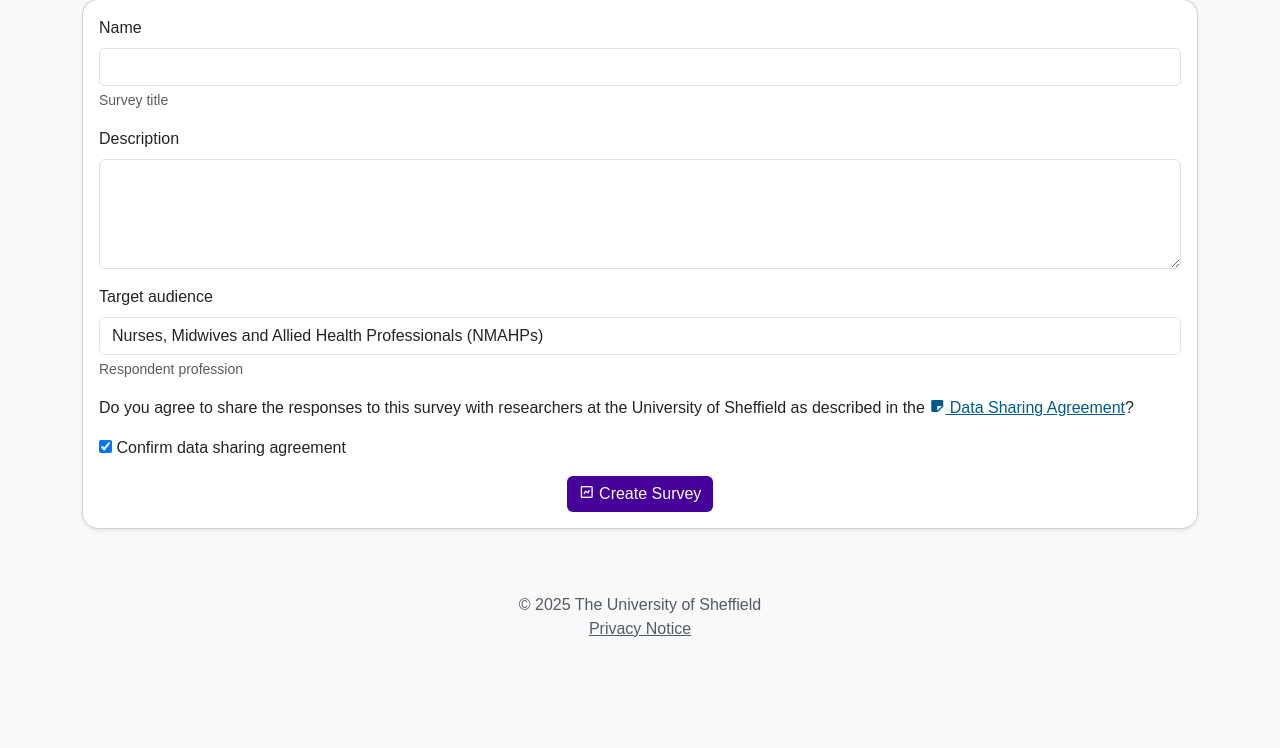
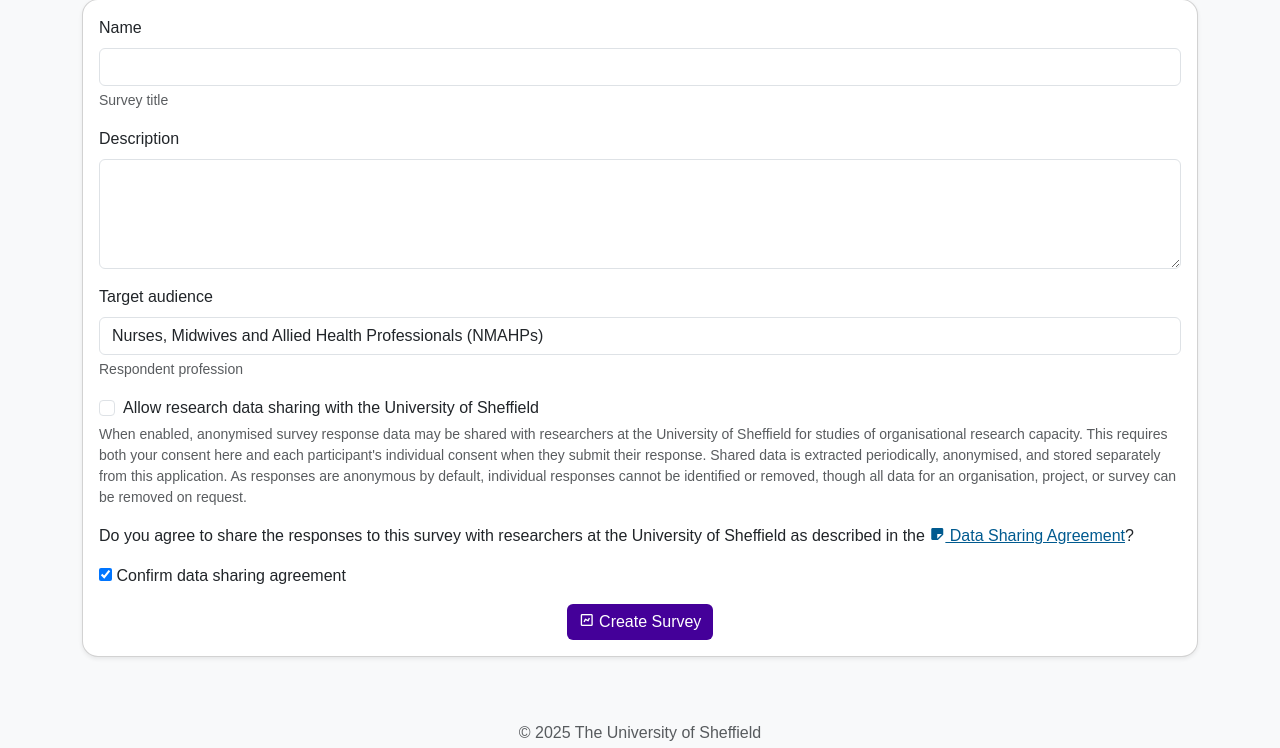
Before and after one commit to RSE-Sheffield/SORT, a Django app: page /survey/create/1 in a window 1280 px wide. Shown: the part 295-1043 px from the top of the page. Before the commit the page ends 932 px from the top, so only its background shows below. Run offline with Django 5.2, Linux system fonts and the light colour scheme; a user stored in the database is signed in; parts of the project's set-up code (start-up, migrations or seed data) failed here and were passed over; some libraries are stand-ins or nearby versions.

Commit message:
Add survey data sharing consent field (#450)
* feat: Add survey data sharing consent field

* chore: fix linting

* chore: add research consent info to survey detail page

```diff
--- a/survey/forms.py
+++ b/survey/forms.py
@@ -84,14 +84,27 @@ class SurveyCreateForm(forms.ModelForm):
         label="Target audience",
         choices=Profession,
         help_text="Respondent profession",
-        widget=forms.Select(attrs={'class': 'form-control'})  # Optional: add CSS classes
+        widget=forms.Select(attrs={"class": "form-control"}),
+    )
+
+    research_data_consent = forms.BooleanField(
+        required=False,
+        label="Allow research data sharing with the University of Sheffield",
+        help_text=(
+            "When enabled, anonymised survey response data may be shared with researchers at the "
+            "University of Sheffield for studies of organisational research capacity. This requires "
+            "both your consent here and each participant's individual consent when they submit their response. "
+            "Shared data is extracted periodically, anonymised, and stored separately from this application. "
+            "As responses are anonymous by default, individual responses cannot be identified or removed, "
+            "though all data for an organisation, project, or survey can be removed on request."
+        ),
+        widget=forms.CheckboxInput(attrs={"class": "form-check-input"}),
     )
 
     class Meta:
         model = Survey
-        # is_shared is defined manually in the HTML because we need a link to the DSA.
         fields = ["name", "description", "survey_body_path"]
         widgets = {
-            'name': forms.TextInput(attrs={'class': 'form-control'}),
-            'description': forms.Textarea(attrs={'class': 'form-control', 'rows': 4}),
+            "name": forms.TextInput(attrs={"class": "form-control"}),
+            "description": forms.Textarea(attrs={"class": "form-control", "rows": 4}),
         }
--- a/survey/templates/survey/create.html
+++ b/survey/templates/survey/create.html
@@ -19,12 +19,31 @@
                     {% csrf_token %}
                     {% for field in form %}
                         <div class="mb-3">
+                            <!-- Checkbox field -->
+                            {% if field.field.widget.input_type == 'checkbox' %}
+                                <div class="form-check">
+                                    <input type="checkbox"
+                                           name="{{ field.name }}"
+                                           id="{{ field.id_for_label }}"
+                                           class="form-check-input"
+                                           {% if field.value %}checked{% endif %}>
+                                    <label for="{{ field.id_for_label }}" class="form-check-label">
+                                        {{ field.label }}
+                                    </label>
+                                </div>
+                                {% if field.help_text %}
+                                    <div class="form-text">
+                                        {{ field.help_text }}
+                                    </div>
+                                {% endif %}
+                            {% else %}
                                 <div>
                                     <label for="{{ field.id_for_label }}" class="form-label">{{ field.label }}</label>
                                     {{ field }}
                                 </div>
                                 {% if field.help_text %}
                                     <div class="form-text">{{ field.help_text }}</div>
+                                {% endif %}
                             {% endif %}
                         </div>
                     {% endfor %}
```
Also changed, not shown: survey/models.py (+11 -5 lines), survey/tests/test_survey_views.py (+41 -0 lines), survey/migrations/0023_survey_research_data_consent.py (added). Lines whose indentation alone changed are shown as unchanged.
